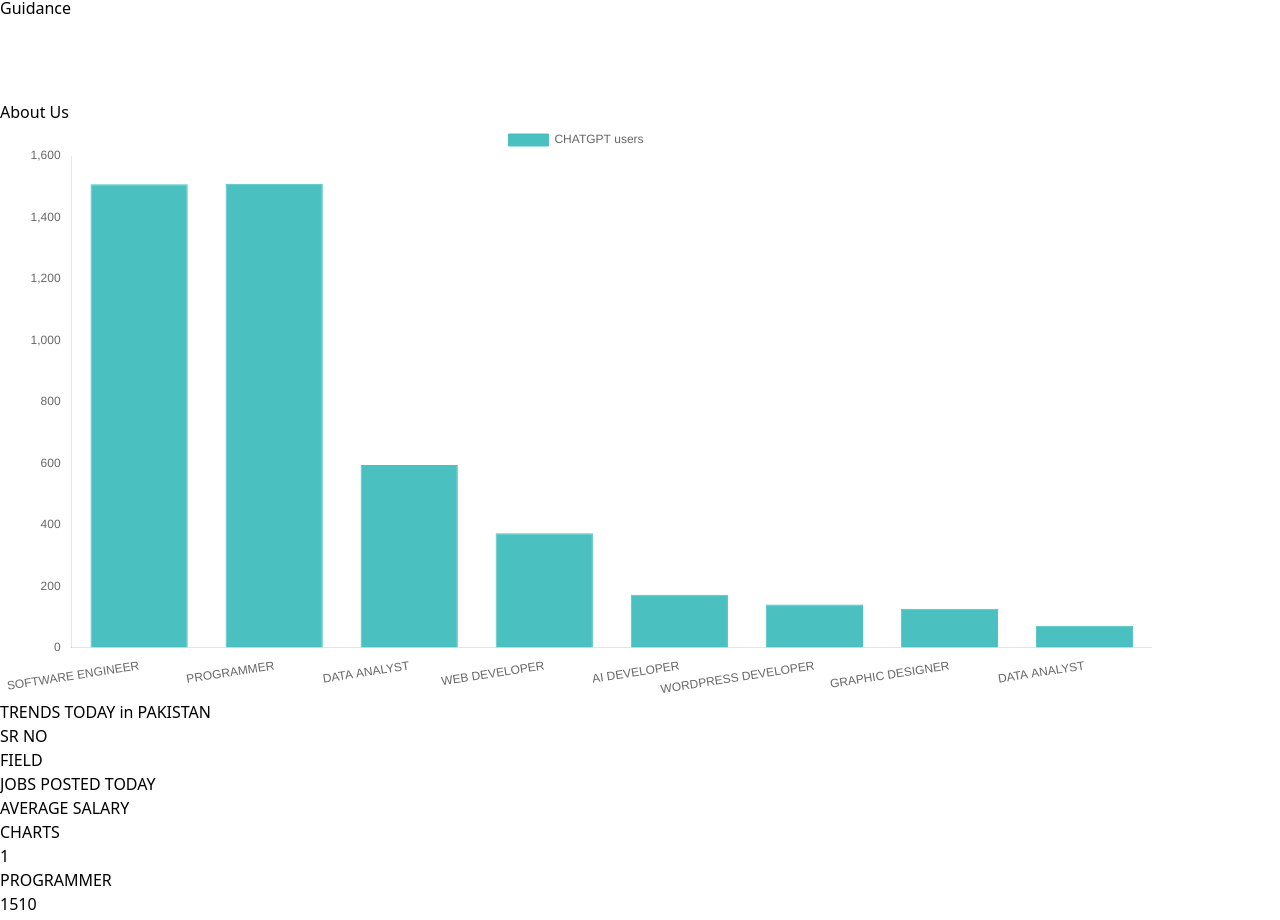
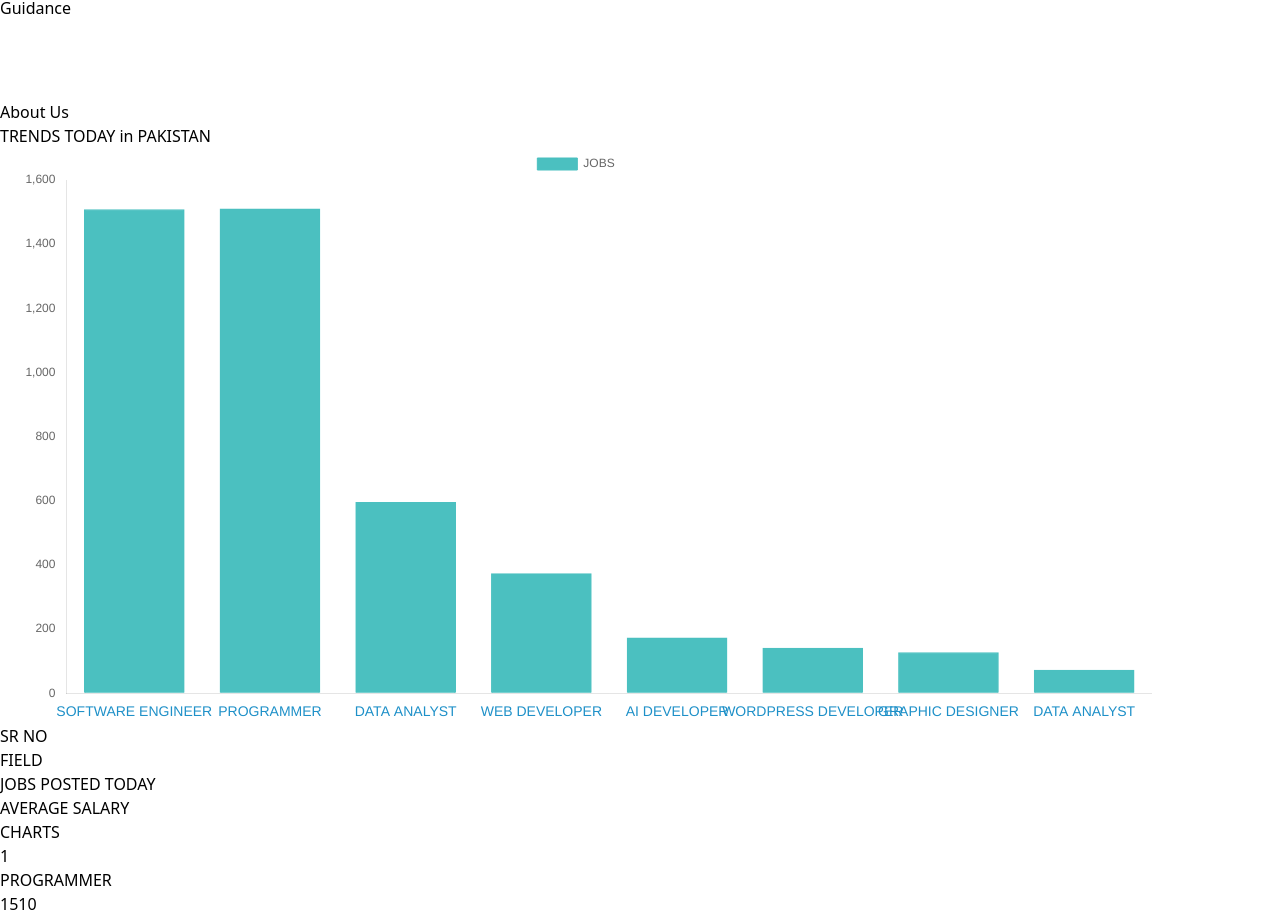
Before and after one commit to zainkazmi786/Career-Funda, a React (Vite) app: page /trends in a window 1280 px wide. Shown: the part 396-1316 px from the top of the page. Built offline with nearby package versions, Linux system fonts and the light colour scheme.

Commit message:
chart fixed

```diff
--- a/src/components/histogram.jsx
+++ b/src/components/histogram.jsx
@@ -5,15 +5,21 @@ import { Bar } from "react-chartjs-2";
 ChartJS.register(BarElement, LinearScale, CategoryScale, ArcElement, Tooltip, Legend);
 
 function Histogram({ xAxisData, yAxisData }) {
+  const longestLabelLength = Math.max(...xAxisData.map(label => label.length));
+  const maxBarThickness = 100; // Maximum bar thickness
+  const barThickness = Math.min(maxBarThickness, 40 + longestLabelLength * 5); // Adjust based on label length
+
   const data = {
     labels: xAxisData,
     datasets: [
       {
-        label: "CHATGPT users",
+        label: "JOBS",
         data: yAxisData,
         backgroundColor: "rgb(75, 192, 192)",
         borderColor: "rgb(75, 192, 192)",
-        borderWidth: 1
+        borderWidth: 1,
+        barThickness: barThickness,
+        categoryPercentage: 0.01 // Controls the gap between the bars (1.0 = no gap)
       }
     ]
   };
@@ -22,16 +28,26 @@ function Histogram({ xAxisData, yAxisData }) {
     scales: {
       x: {
         grid: {
-          color: "rgba(255, 255, 255, 0.5)"
+          color: "rgba(255, 255, 255, 0)"
+        },
+        ticks: {
+          color: 'rgba(30, 144, 200, 1)', // Attractive shade of blue
+          font: {
+            size: 14, // Increase font size
+          },
+
+          maxRotation: 0, // Prevent tilting
+          autoSkip: false,
+          autoSkipPadding: 20, // Padding between skipped labels
         }
       },
       y: {
         grid: {
-          color: "rgba(255, 255, 255, 0.5)"
+          color: "rgba(255, 255, 255, 0)"
         },
         title: {
           display: true,
-          text: 'Chat GPT users in Billions',
+          text: 'Number of Jobs',
           color: 'white'
         }
       }
@@ -39,7 +55,7 @@ function Histogram({ xAxisData, yAxisData }) {
   };
 
   return (
-    <div className="npm" style={{ width: "90%", height: "70%"}}>
+    <div className="npm border-2" style={{ width: "90%", height: "70%" }}>
       <Bar data={data} options={options} />
     </div>
   );
--- a/src/components/trends.jsx
+++ b/src/components/trends.jsx
@@ -5,12 +5,14 @@ import Histogram from './histogram';
 
 const Trends = () => {
     return (
-        <div className='w-full flex flex-col items-center'>
-            <div className='w-2/3'>
+        <div className='w-full flex flex-col items-center gap-10'>
+            <div className='text-7xl text-blue-300 p-10'>TRENDS TODAY in PAKISTAN</div>
 
-            <Histogram xAxisData={["SOFTWARE ENGINEER" ,"PROGRAMMER" ,  "DATA ANALYST" , "WEB DEVELOPER" ,"AI DEVELOPER" , "WORDPRESS DEVELOPER" , "GRAPHIC DESIGNER" , "DATA ANALYST"]} yAxisData={[1508 , 1510 , 595 , 373 , 173 , 141 , 127 , 72]} />
+            <div className='flex justify-center w-11/12'>
+
+                <Histogram xAxisData={["SOFTWARE ENGINEER", "PROGRAMMER", "DATA ANALYST", "WEB DEVELOPER", "AI DEVELOPER", "WORDPRESS DEVELOPER", "GRAPHIC DESIGNER", "DATA ANALYST"]} yAxisData={[1508, 1510, 595, 373, 173, 141, 127, 72]} />
             </div>
-            <div className='text-7xl text-blue-300 p-10'>TRENDS TODAY in PAKISTAN</div>
+
             <div className='w-11/12 rounded-3xl flex flex-col items-center h-auto gap-2 pb-10 overflow-auto'>
                 <div className='thead w-full h-14 bg-slate-800 rounded-t-3xl flex justify-center sticky top-0'>
                     <ul className='w-full h-full bg-inherit flex justify-between text-white items-center rounded-t-3xl list-none text-2xl'>
@@ -25,13 +27,13 @@ const Trends = () => {
                 </div>
                 <div className='flex flex-col w-full gap-2'>
 
-                    <Row srno={"1"} feild="PROGRAMMER" no_ofjobs="1510"  />
-                    <Row srno={"2"} feild="SOFTWARE ENGINEER" no_ofjobs="1508"  />
+                    <Row srno={"1"} feild="PROGRAMMER" no_ofjobs="1510" />
+                    <Row srno={"2"} feild="SOFTWARE ENGINEER" no_ofjobs="1508" />
                     <Row srno={"3"} feild="DATA SCIENTIST" no_ofjobs="595" />
-                    <Row srno={"4"} feild="AI DEVELOPER" no_ofjobs="173"/>
-                    <Row srno={"5"} feild="WORDPRESS DEVELOPER" no_ofjobs="141"/>
-                    <Row srno={"6"} feild="GRAPHIC DESIGNER" no_ofjobs="127"/>
-                    <Row srno={"7"} feild="DATA ANALYST" no_ofjobs="72"  />
+                    <Row srno={"4"} feild="AI DEVELOPER" no_ofjobs="173" />
+                    <Row srno={"5"} feild="WORDPRESS DEVELOPER" no_ofjobs="141" />
+                    <Row srno={"6"} feild="GRAPHIC DESIGNER" no_ofjobs="127" />
+                    <Row srno={"7"} feild="DATA ANALYST" no_ofjobs="72" />
 
 
 
```
